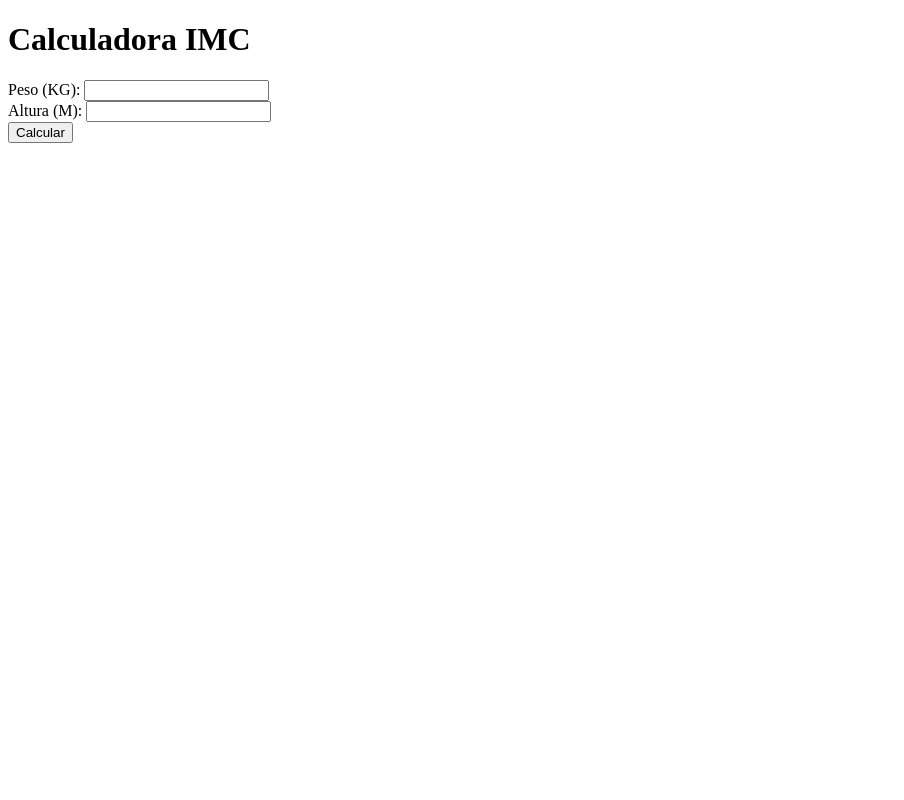
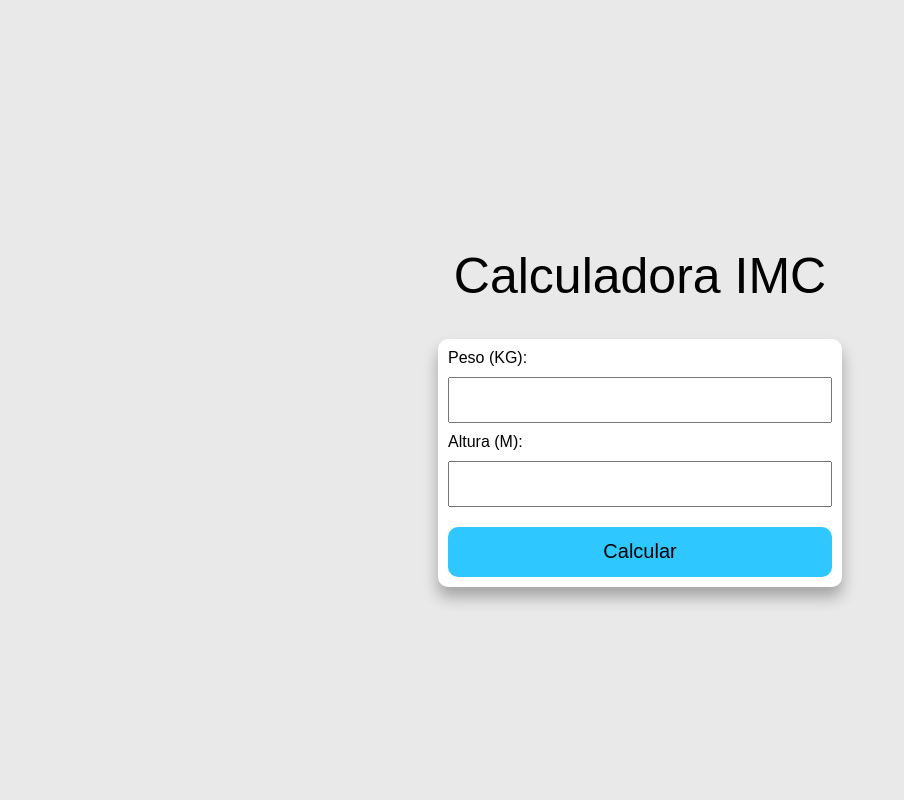
Before and after one commit to LucasBiasoliGoulart/Aula_de_PHP, a PHP site: page /calculadora.php in a window 1280 px wide. Shown: the whole page, without its empty margins (0-904 px from the left). Run offline with PHP 8.4, Linux system fonts and the light colour scheme.

Commit message:
calculadora

```diff
--- a/calculadora.php
+++ b/calculadora.php
@@ -12,7 +12,7 @@
         <input type="text" id="peso" name="peso"><br>
         <label for="altura">Altura (M):</label>
         <input type="text" id="altura" name="altura"><br>
-        <input type="submit" value="Calcular">
+        <input type="submit" value="Calcular" class="botao">
     </form>
     <?php
         if ($_SERVER["REQUEST_METHOD"] == "POST") {
@@ -37,5 +37,51 @@
             }
         }
     ?>
+    <style>
+        body{
+            width: 100%;
+            height: 100vh;
+            margin: 0;
+            padding: 0;
+            box-sizing: border-box;
+            font-family: Arial, Helvetica, sans-serif;
+            display: flex;
+            align-items: center;
+            justify-content: center;
+            flex-direction: column;
+            background-color: #E9E9E9;
+        }
+
+        h1{
+            font-size: 50px;
+            font-weight: 400;
+        }
+
+        form{
+            width: 30%;
+            padding: 10px;
+            border-radius: 10px;
+            background-color: white;
+            box-shadow: 0px 10px 15px 0px rgba(0,0,0,0.3);
+        }
+
+        input{
+            width: 98%;
+            height: 40px;
+            margin-bottom: 10px;
+            margin-top: 10px;
+        }
+
+        .botao{
+            height: 50px;
+            width: 100%;
+            border: none;
+            border-radius: 10px;
+            background-color: #2EC7FF;
+            font-size: 20px;
+            cursor: pointer;
+            margin-bottom: 0px;
+        }
+    </style>
 </body>
 </html>
```
